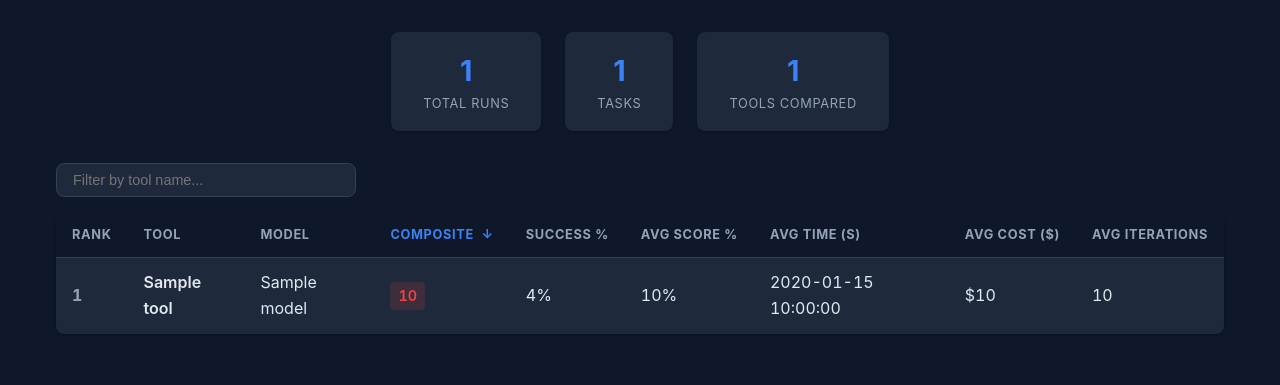
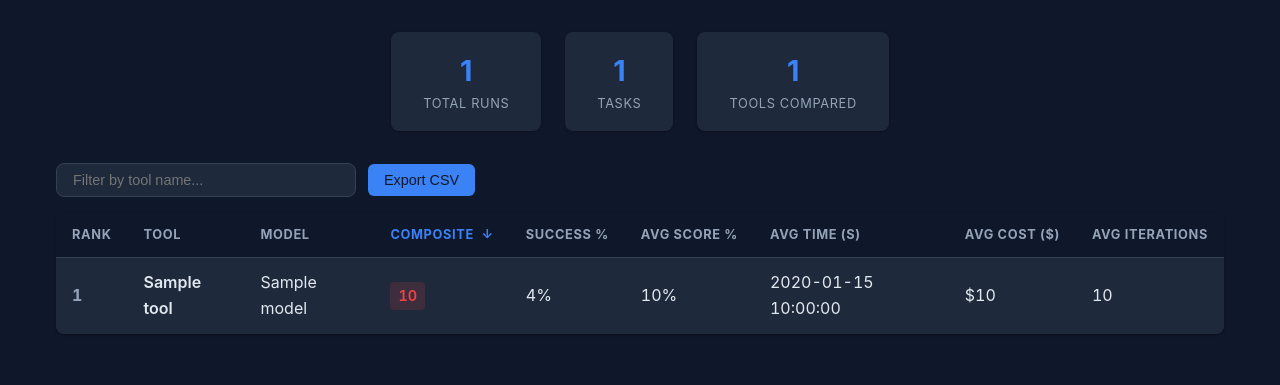
Before and after one commit to xmpuspus/ai-workflow-benchmark, a Python web app: template awb/leaderboard/templates/index.html in a window 1280 px wide. Shown: the part 139-524 px from the top of the page. Run offline with Jinja, Linux system fonts and the light colour scheme; the template is opened without the code that fills it: most values are stand-ins (such as "Sample title", 1, 10 or a date in 2020).

Commit message:
Upgrade leaderboard with Chart.js radar, CSV export, history tracking

```diff
--- a/awb/leaderboard/static/leaderboard.js
+++ b/awb/leaderboard/static/leaderboard.js
@@ -83,17 +83,11 @@ function animateScores() {
     });
 }
 
-/* Radar chart using Canvas API */
+/* Radar chart using Chart.js */
 function drawRadarChart() {
     var canvas = document.getElementById("radar-chart");
-    if (!canvas || typeof RESULTS_DATA === "undefined" || RESULTS_DATA.length === 0) return;
-
-    var ctx = canvas.getContext("2d");
-    var w = canvas.width;
-    var h = canvas.height;
-    var cx = w / 2;
-    var cy = h / 2;
-    var radius = Math.min(cx, cy) - 60;
+    if (!canvas || typeof Chart === "undefined") return;
+    if (typeof RESULTS_DATA === "undefined" || RESULTS_DATA.length === 0) return;
 
     var metrics = [
         "Success Rate",
@@ -105,14 +99,16 @@ function drawRadarChart() {
         "Security",
         "Few Iterations"
     ];
-    var numAxes = metrics.length;
-    var angleStep = (2 * Math.PI) / numAxes;
+    var colors = ["#3b82f6", "#22c55e", "#eab308", "#ef4444", "#a855f7", "#06b6d4"];
 
     // Aggregate by tool
     var toolData = {};
     RESULTS_DATA.forEach(function (r) {
         if (!toolData[r.tool]) {
-            toolData[r.tool] = { count: 0, success: 0, score: 0, maxScore: 0, time: 0, cost: 0, iterations: 0, lint: 0, security: 0, regressions: 0 };
+            toolData[r.tool] = {
+                count: 0, success: 0, score: 0, maxScore: 0,
+                time: 0, cost: 0, iterations: 0, lint: 0, security: 0, regressions: 0
+            };
         }
         var t = toolData[r.tool];
         t.count++;
@@ -127,96 +123,73 @@ function drawRadarChart() {
         t.regressions += r.quality.test_regressions;
     });
 
-    var colors = ["#3b82f6", "#22c55e", "#eab308", "#ef4444", "#a855f7", "#06b6d4"];
-    var toolNames = Object.keys(toolData);
-
-    // Normalize to 0-100
-    function normalize(toolStats) {
-        var n = toolStats.count || 1;
+    function normalize(s) {
+        var n = s.count || 1;
         return [
-            toolStats.success / n * 100,
-            toolStats.maxScore > 0 ? toolStats.score / toolStats.maxScore * 100 : 0,
-            Math.max(0, Math.min(100, (1 - toolStats.cost / n / 2) * 100)),
-            Math.max(0, 100 - toolStats.lint / n * 10),
-            Math.max(0, Math.min(100, (1 - toolStats.time / n / 600) * 100)),
-            Math.max(0, 100 - toolStats.regressions / n * 50),
-            Math.max(0, 100 - toolStats.security / n * 25),
-            Math.max(0, Math.min(100, (1 - toolStats.iterations / n / 20) * 100))
+            s.success / n * 100,
+            s.maxScore > 0 ? s.score / s.maxScore * 100 : 0,
+            Math.max(0, Math.min(100, (1 - s.cost / n / 2) * 100)),
+            Math.max(0, 100 - s.lint / n * 10),
+            Math.max(0, Math.min(100, (1 - s.time / n / 600) * 100)),
+            Math.max(0, 100 - s.regressions / n * 50),
+            Math.max(0, 100 - s.security / n * 25),
+            Math.max(0, Math.min(100, (1 - s.iterations / n / 20) * 100))
         ];
     }
 
-    // Clear
-    ctx.fillStyle = "#1e293b";
-    ctx.fillRect(0, 0, w, h);
-
-    // Draw grid
-    ctx.strokeStyle = "#334155";
-    ctx.lineWidth = 0.5;
-    for (var level = 1; level <= 5; level++) {
-        var r = radius * level / 5;
-        ctx.beginPath();
-        for (var i = 0; i <= numAxes; i++) {
-            var angle = i * angleStep - Math.PI / 2;
-            var x = cx + r * Math.cos(angle);
-            var y = cy + r * Math.sin(angle);
-            if (i === 0) ctx.moveTo(x, y);
-            else ctx.lineTo(x, y);
-        }
-        ctx.stroke();
-    }
-
-    // Draw axes and labels
-    ctx.strokeStyle = "#475569";
-    ctx.fillStyle = "#94a3b8";
-    ctx.font = "11px -apple-system, sans-serif";
-    ctx.textAlign = "center";
-    for (var i = 0; i < numAxes; i++) {
-        var angle = i * angleStep - Math.PI / 2;
-        ctx.beginPath();
-        ctx.moveTo(cx, cy);
-        ctx.lineTo(cx + radius * Math.cos(angle), cy + radius * Math.sin(angle));
-        ctx.stroke();
-
-        var labelR = radius + 20;
-        var lx = cx + labelR * Math.cos(angle);
-        var ly = cy + labelR * Math.sin(angle);
-        ctx.fillText(metrics[i], lx, ly + 4);
-    }
-
-    // Draw tool polygons
-    toolNames.forEach(function (name, idx) {
-        var values = normalize(toolData[name]);
-        var color = colors[idx % colors.length];
-
-        ctx.beginPath();
-        for (var i = 0; i <= numAxes; i++) {
-            var j = i % numAxes;
-            var angle = j * angleStep - Math.PI / 2;
-            var val = values[j] / 100 * radius;
-            var x = cx + val * Math.cos(angle);
-            var y = cy + val * Math.sin(angle);
-            if (i === 0) ctx.moveTo(x, y);
-            else ctx.lineTo(x, y);
-        }
-        ctx.closePath();
-        ctx.fillStyle = color + "33";
-        ctx.fill();
-        ctx.strokeStyle = color;
-        ctx.lineWidth = 2;
-        ctx.stroke();
+    var datasets = Object.entries(toolData).map(function (entry, i) {
+        var name = entry[0];
+        var stats = entry[1];
+        var color = colors[i % colors.length];
+        return {
+            label: name,
+            data: normalize(stats),
+            borderColor: color,
+            backgroundColor: color + "33",
+            pointRadius: 3,
+        };
     });
 
-    // Legend
-    var legendY = h - 30;
-    var legendX = 20;
-    ctx.font = "12px -apple-system, sans-serif";
-    toolNames.forEach(function (name, idx) {
-        var color = colors[idx % colors.length];
-        ctx.fillStyle = color;
-        ctx.fillRect(legendX, legendY - 8, 12, 12);
-        ctx.fillStyle = "#e2e8f0";
-        ctx.textAlign = "left";
-        ctx.fillText(name, legendX + 16, legendY + 2);
-        legendX += ctx.measureText(name).width + 40;
+    new Chart(canvas.getContext("2d"), {
+        type: "radar",
+        data: { labels: metrics, datasets: datasets },
+        options: {
+            scales: {
+                r: {
+                    beginAtZero: true,
+                    max: 100,
+                    ticks: { stepSize: 20, color: "#94a3b8" },
+                    grid: { color: "#334155" },
+                    pointLabels: { color: "#94a3b8", font: { size: 11 } },
+                }
+            },
+            plugins: {
+                legend: { position: "bottom", labels: { color: "#e2e8f0" } }
+            },
+        },
     });
 }
+
+/* CSV export */
+function exportCSV() {
+    if (typeof RESULTS_DATA === "undefined") return;
+    var rows = [["task_id", "tool", "success", "score", "time_s", "cost_usd"]];
+    RESULTS_DATA.forEach(function (r) {
+        rows.push([
+            r.task_id,
+            r.tool,
+            r.outcome && r.outcome.success ? "PASS" : "FAIL",
+            r.outcome && r.outcome.partial_credit_score || 0,
+            r.metrics && r.metrics.wall_clock_seconds || 0,
+            r.cost && r.cost.estimated_cost_usd || 0,
+        ]);
+    });
+    var csv = rows.map(function (r) { return r.join(","); }).join("\n");
+    var blob = new Blob([csv], { type: "text/csv" });
+    var url = URL.createObjectURL(blob);
+    var a = document.createElement("a");
+    a.href = url;
+    a.download = "awb-results.csv";
+    a.click();
+    URL.revokeObjectURL(url);
+}
--- a/awb/leaderboard/static/style.css
+++ b/awb/leaderboard/static/style.css
@@ -83,6 +83,10 @@ header h1 {
 
 .controls {
     margin-bottom: 1rem;
+    display: flex;
+    align-items: center;
+    gap: 0.75rem;
+    flex-wrap: wrap;
 }
 
 .filter-input {
@@ -100,6 +104,20 @@ header h1 {
 
 .filter-input:focus {
     border-color: var(--accent);
+}
+
+.export-btn {
+    background: var(--accent);
+    color: var(--bg);
+    border: none;
+    padding: 8px 16px;
+    border-radius: 6px;
+    cursor: pointer;
+    font-size: 0.9rem;
+}
+
+.export-btn:hover {
+    opacity: 0.9;
 }
 
 .table-wrapper {
--- a/awb/leaderboard/templates/index.html
+++ b/awb/leaderboard/templates/index.html
@@ -5,6 +5,7 @@
     <meta name="viewport" content="width=device-width, initial-scale=1.0">
     <title>AI Workflow Benchmark - Leaderboard</title>
     <link rel="stylesheet" href="static/style.css">
+    <script src="https://cdn.jsdelivr.net/npm/chart.js@4/dist/chart.umd.min.js"></script>
 </head>
 <body>
     <header>
@@ -31,6 +32,7 @@
         {% if tools %}
         <div class="controls">
             <input type="text" id="filter-input" placeholder="Filter by tool name..." class="filter-input">
+            <button onclick="exportCSV()" class="export-btn">Export CSV</button>
         </div>
 
         <div class="table-wrapper">
```
Also changed, not shown: awb/leaderboard/generate.py (+16 -0 lines).
